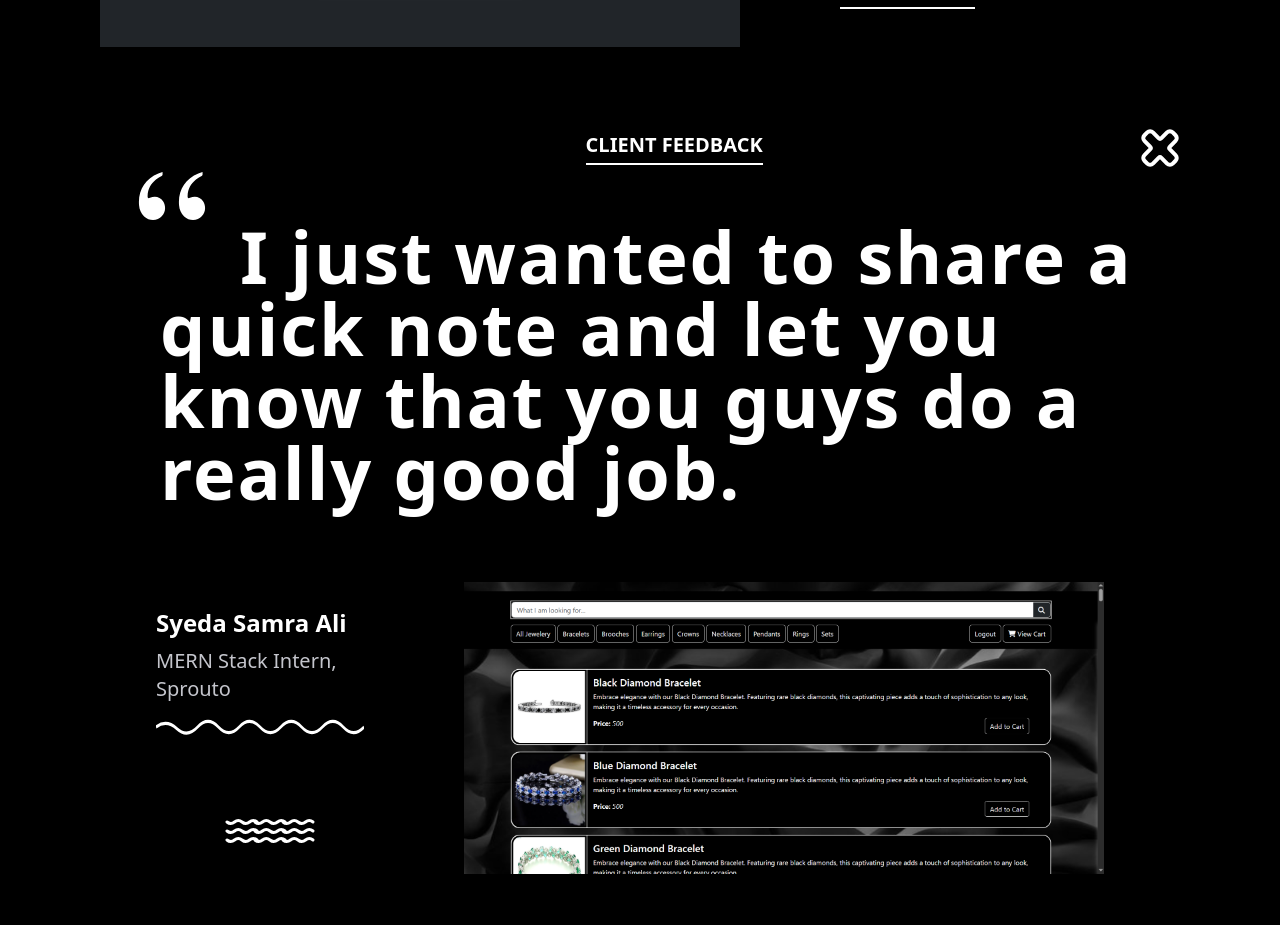
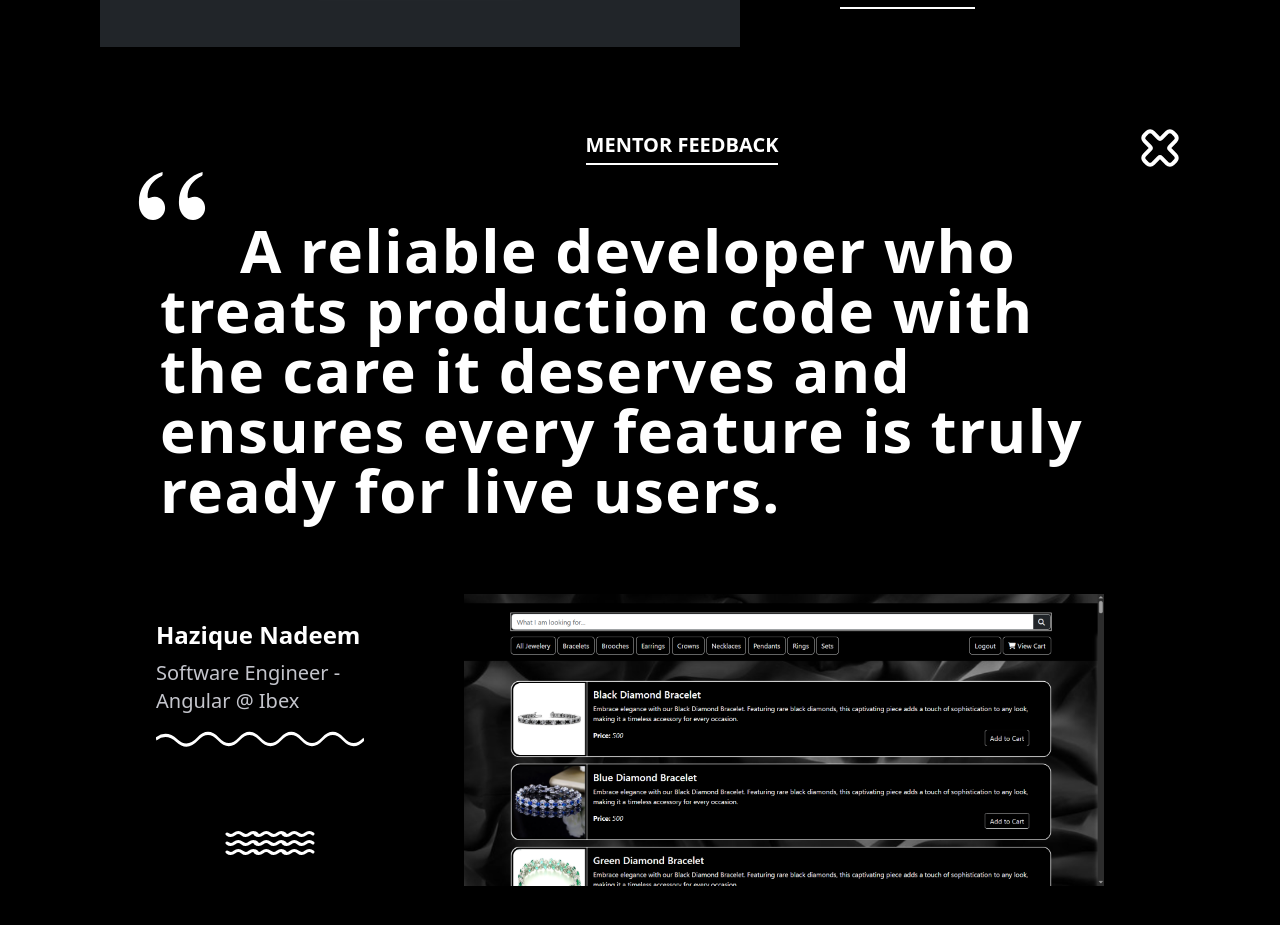
Before and after one commit to Samra720/samra-portfolio, a React (Vite) app: page / in a window 1280 px wide. Shown: the part 4540-5465 px from the top of the page. Built offline with nearby package versions, Linux system fonts and the light colour scheme; the HTML template or start-up script is replaced by a standard one.

Commit message:
ClientFeedbackSection made MentorFeedbackSection

```diff
--- a/src/components/ClientFeedbackSection.tsx
+++ b/src/components/ClientFeedbackSection.tsx
@@ -6,7 +6,7 @@ export default function ClientFeedbackSection() {
   return (
     <div className="px-6 md:px-12 xl:px-24 py-10 overflow-hidden">
       <div className="w-full lg:w-[55%] mb-10 lg:mb-0 flex justify-between ml-auto items-center">
-        <h2 className="border-b-2 text-md md:text-xl font-semibold inline pb-1">CLIENT FEEDBACK</h2>
+        <h2 className="border-b-2 text-md md:text-xl font-semibold inline pb-1">MENTOR FEEDBACK</h2>
         <LuCross className="text-main inline text-2xl md:text-3xl lg:text-4xl xl:text-5xl rotate-45" />
       </div>
 
@@ -15,7 +15,11 @@ export default function ClientFeedbackSection() {
           <SiComma className="text-xl sm:text-2xl md:text-3xl lg:text-4xl xl:text-5xl inline rotate-180 -mr-2" />
           <SiComma className="text-xl sm:text-2xl md:text-3xl lg:text-4xl xl:text-5xl inline rotate-180" />
         </div>
-        <h1 className="text-2xl sm:text-3xl md:text-4xl lg:text-5xl xl:text-7xl font-bold pl-8 pr-10 tracking-wide"><span className="pl-20">I just wanted to share a quick</span> <span>note and let you know that you</span> guys do a really good job.</h1>
+        <h1 className="text-2xl sm:text-3xl md:text-4xl lg:text-5xl xl:text-6xl font-bold pl-8 pr-10 tracking-wide">
+          <span className="pl-20">A reliable developer who treats</span>
+          <span> production code with the care it deserves</span>
+          <span> and ensures every feature is truly ready for live users.</span>
+        </h1>
       </div>
 
       <div className="my-5 md:my-10 pr-0 xl:pr-20 flex flex-col xl:flex-row justify-between items-center gap-8 xl:gap-10">
@@ -23,9 +27,9 @@ export default function ClientFeedbackSection() {
 
           <div className="relative inline-block">
             <h2 className="text-main text-2xl font-semibold">
-              Syeda Samra Ali
+              Hazique Nadeem
             </h2>
-            <p className="text-muted text-lg md:text-xl pb-6 pt-2">MERN Stack Intern, Sprouto</p>
+            <p className="text-muted text-lg md:text-xl pb-6 pt-2">Software Engineer - Angular @ Ibex</p>
             <svg
               viewBox="0 0 200 10"
               preserveAspectRatio="none"
```
